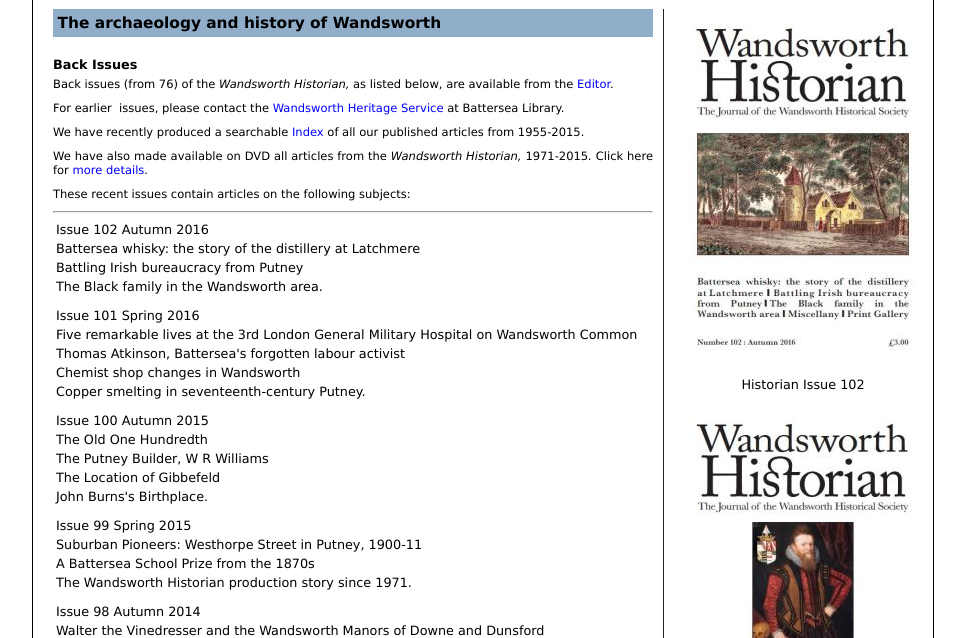
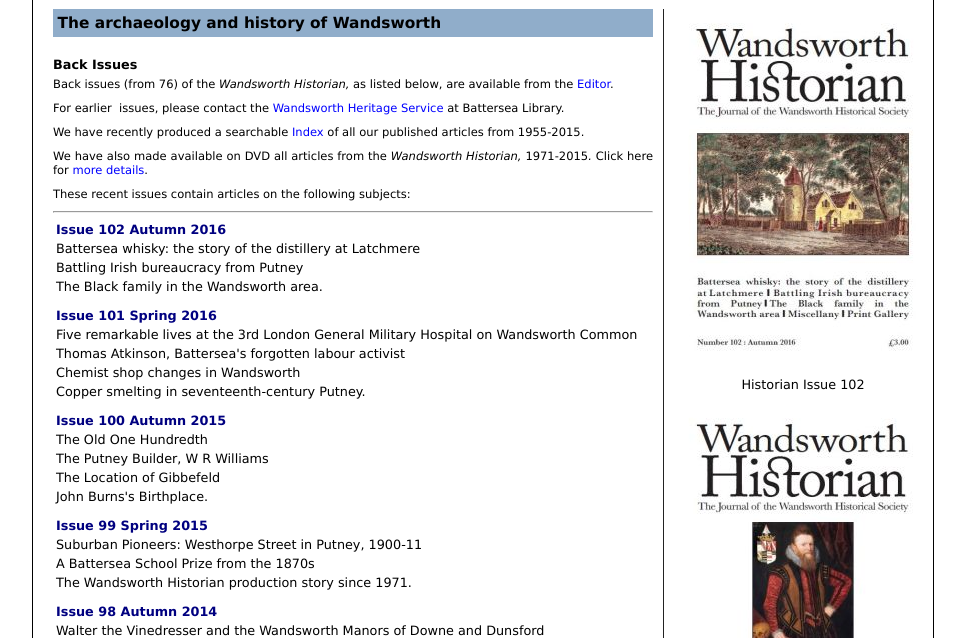
Before and after one commit to davorg/whsweb, a plain HTML site: page docs/historian/back_issues.htm in a window 1280 px wide. Shown: the part 159-797 px from the top of the page, without its empty margins (157-1122 px from the left). Drawn offline with Linux system fonts and the light colour scheme.

Commit message:
Typo in stylesheet

```diff
--- a/docs/stylesheets/WHS_screenstyle.css
+++ b/docs/stylesheets/WHS_screenstyle.css
@@ -1,4 +1,4 @@
-.issuetitle {
+.issue_title {
   color: #000080;
   font-weight: bold;
 }
--- a/in/stylesheets/WHS_screenstyle.css
+++ b/in/stylesheets/WHS_screenstyle.css
@@ -1,4 +1,4 @@
-.issuetitle {
+.issue_title {
   color: #000080;
   font-weight: bold;
 }
```
